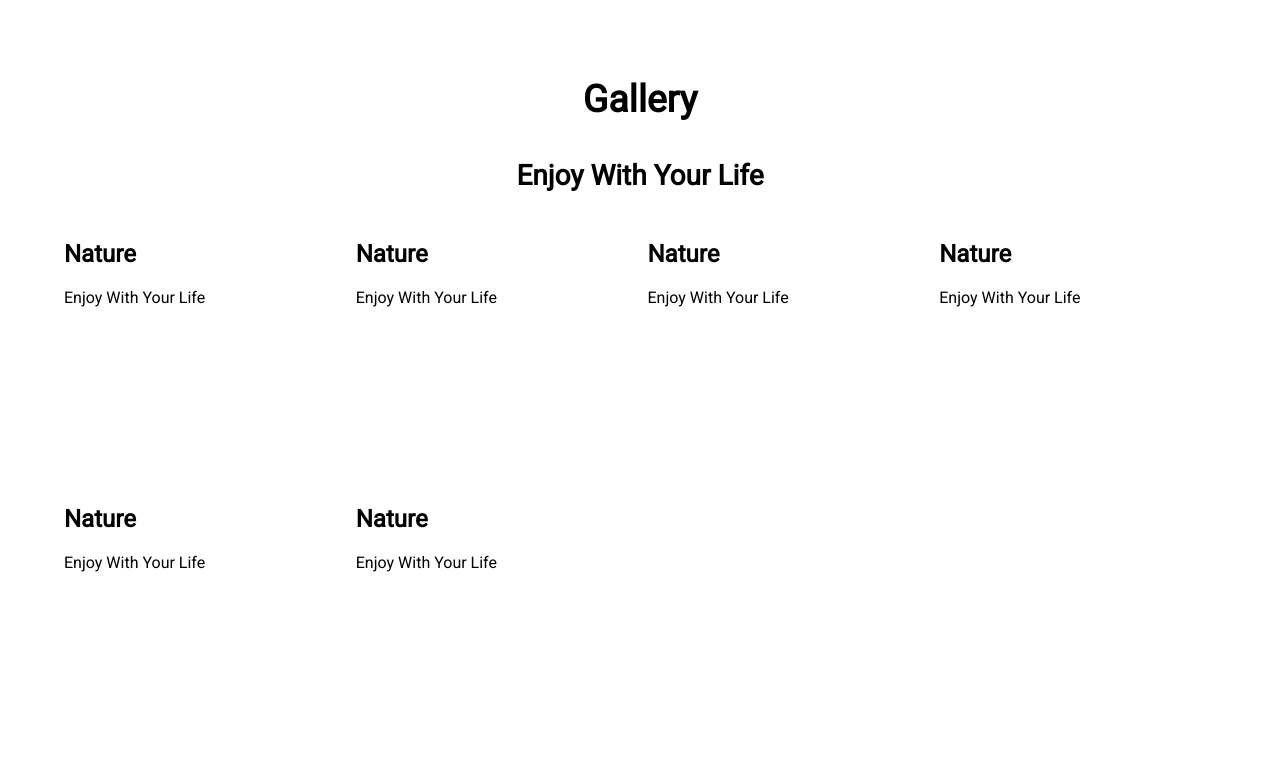
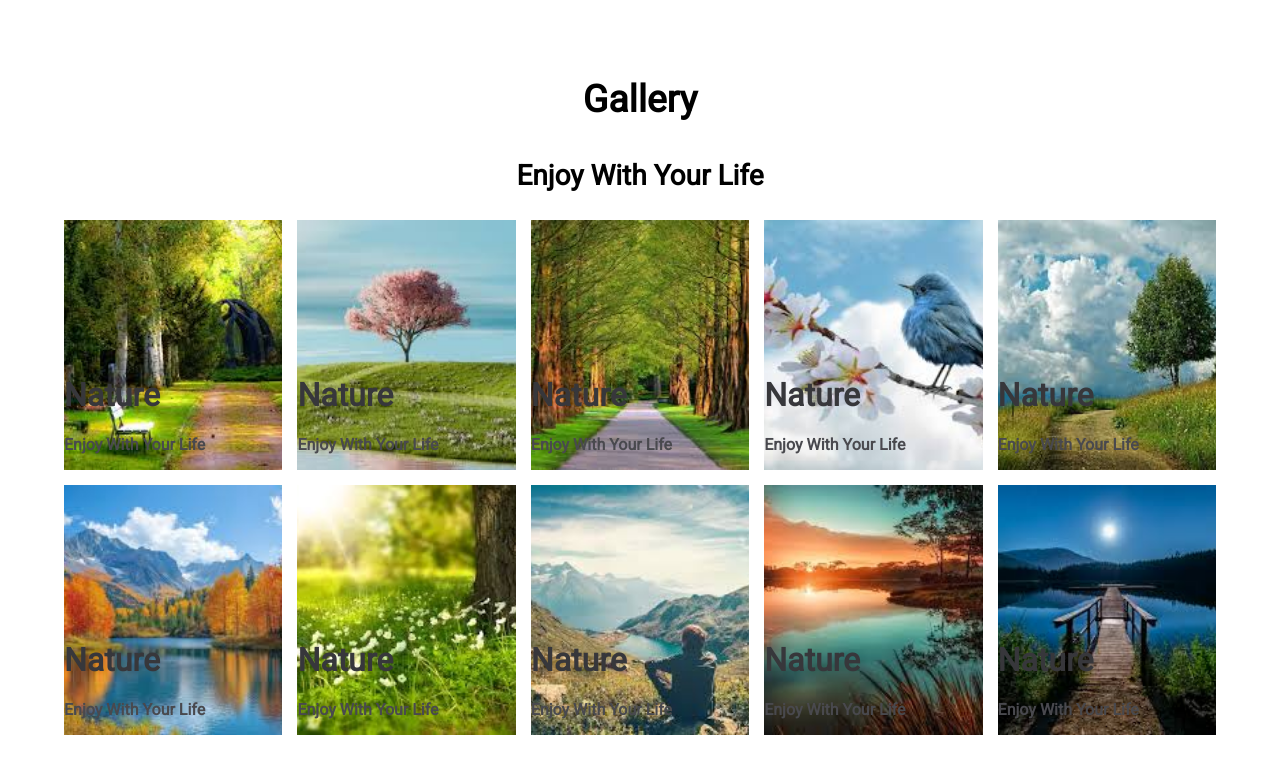
Before and after one commit to sene1901/galeries-images, a plain HTML site: page index.html in a window 1280 px wide. Drawn offline with Linux system fonts and the light colour scheme; a web font is replaced by a local one.

Commit message:
ajout PHOTO

```diff
--- a/index.html
+++ b/index.html
@@ -43,7 +43,22 @@
                 <h2> Nature</h2>
                 <p>Enjoy With Your Life</p>
             </div>
-
+            <div class="items item7">
+                <h2> Nature</h2>
+                <p>Enjoy With Your Life</p>
+            </div>
+            <div class="items item8">
+                <h2> Nature</h2>
+                <p>Enjoy With Your Life</p>
+            </div>
+            <div class="items item9">
+                <h2> Nature</h2>
+                <p>Enjoy With Your Life</p>
+            </div>
+            <div class="items item10">
+                <h2> Nature</h2>
+                <p>Enjoy With Your Life</p>
+            </div>
         </div>
     </section>
 </body>
--- a/style.css
+++ b/style.css
@@ -25,17 +25,78 @@ section .titre p{
     width: 90%;
     margin: auto;
     display: grid;
-    grid-template-columns: repeat(4,1fr);
+    grid-template-columns: repeat(5,1fr);
     grid-auto-rows: 250px;
     grid-gap: 15px;
 }
 .container .items{
     width: 100%;
     height: 100%;
-    /* background-color: aqua; */
-    /* background-repeat: no-repeat; */
+    display: flex;
+     justify-content: end;
+     align-items: start;
+    flex-direction: column;
+
 }
 .item1{
-    background: linear-gradient(rgba(0,0,0,0.7),rgba(0,0,0,0.7), url("images/img1.jpeg"));
+    background: url("images/img1.jpeg");
+    background-size: cover;
+    background-position: center;
+}
+.item2{
+    background:  url("images/img2.jpeg");
+    background-size: cover;
+    background-position: center;
+}
+.item3{
+    background:  url("images/img3.jpeg");
+    background-size: cover;
+    background-position: center;
+}
+.item4{
+    background:  url("images/img4.jpeg");
+    background-size: cover;
+    background-position: center;
+}
+.item5{
+    background:  url("images/img5.jpeg");
+    background-size: cover;
+    background-position: center;
+}
+.item6{
+    background:  url("images/img6.jpeg");
+    background-size: cover;
+    background-position: center;
+}
+.item7{
+    background:  url("images/img7.jpeg");
+    background-size: cover;
+    background-position: center;
+}
 
+.item8{
+    background:  url("images/img8.jpeg");
+    background-size: cover;
+    background-position: center;
 }
+.item9{
+    background:  url("images/img9.jpeg");
+    background-size: cover;
+    background-position: center;
+}
+.item10{
+    background:  url("images/img10.jpeg");
+    background-size: cover;
+    background-position: center;
+}
+.container .items h2{
+    font-size: 32px;
+    font-weight: 600px;
+     margin-bottom:5px;
+    color:rgb(55, 55, 59)
+}
+.container .items p{
+    font-size: 16px;
+    font-weight: bold;
+    color: rgb(73, 73, 78);
+}
```
Also changed, not shown: images/img10.jpeg (added), images/img7.jpeg (added), images/img8.jpeg (added), images/img9.jpeg (added).
